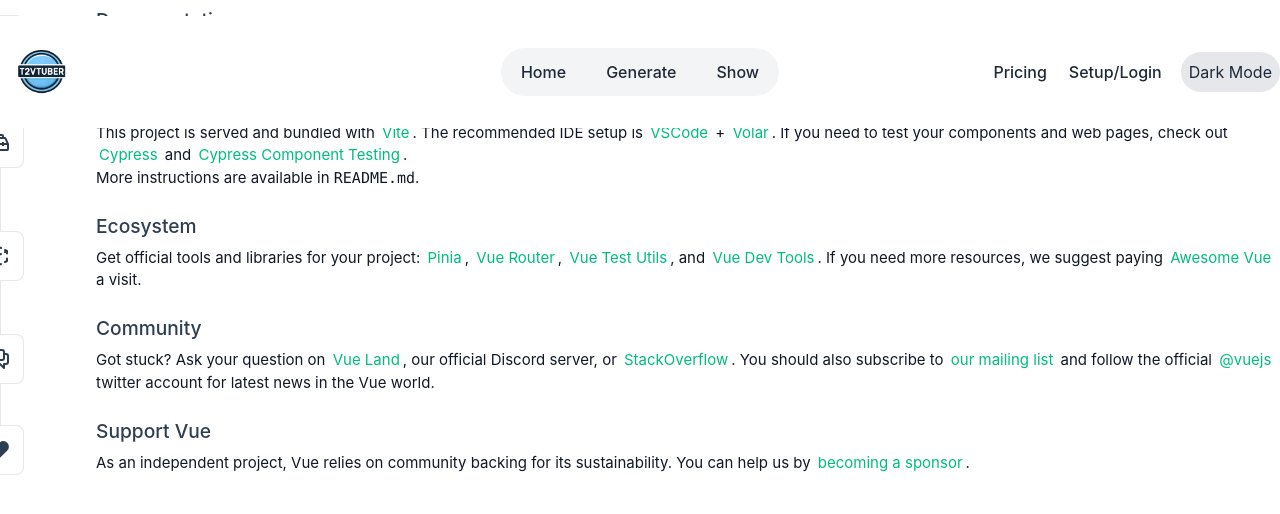
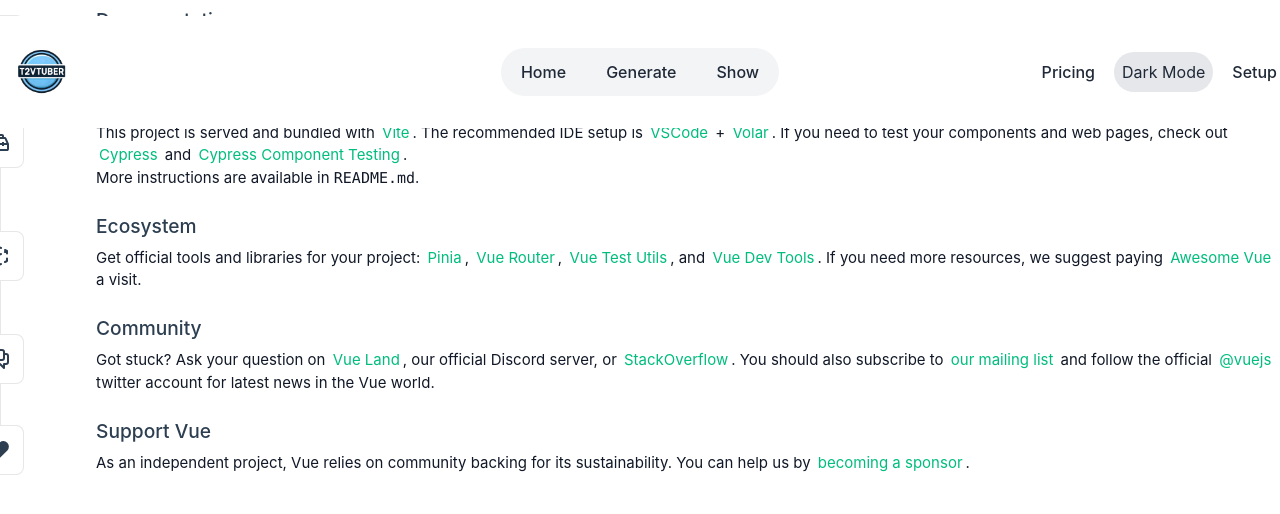
Before and after one commit to FacialStylization/Face-Stylization-App, a Vue app: page / in a window 1280 px wide. Shown: the top 514 px of the page. Built offline with nearby package versions, Linux system fonts and the light colour scheme.

Commit message:
chore: Revise name of navlist

```diff
--- a/src/components/NavBar.vue
+++ b/src/components/NavBar.vue
@@ -50,11 +50,6 @@ const emit = defineEmits<{
         class="text-gray-800 dark:text-gray-300 hover:text-black dark:hover:text-white font-medium"
         >Pricing</router-link
       >
-      <router-link
-        to="/setup"
-        class="text-gray-800 dark:text-gray-300 hover:text-black dark:hover:text-white font-medium"
-        >Setup/Login</router-link
-      >
       <!-- Theme Toggle Button -->
       <button
         @click="$emit('toggle-theme')"
@@ -62,6 +57,11 @@ const emit = defineEmits<{
       >
         {{ props.isDark ? 'Light Mode' : 'Dark Mode' }}
       </button>
+      <router-link
+        to="/setup"
+        class="text-gray-800 dark:text-gray-300 hover:text-black dark:hover:text-white font-medium"
+        >Setup</router-link
+      >
     </div>
   </nav>
 </template>
```
